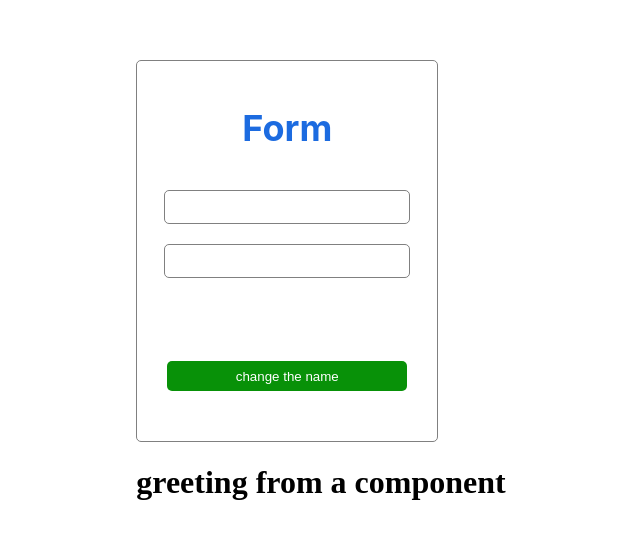
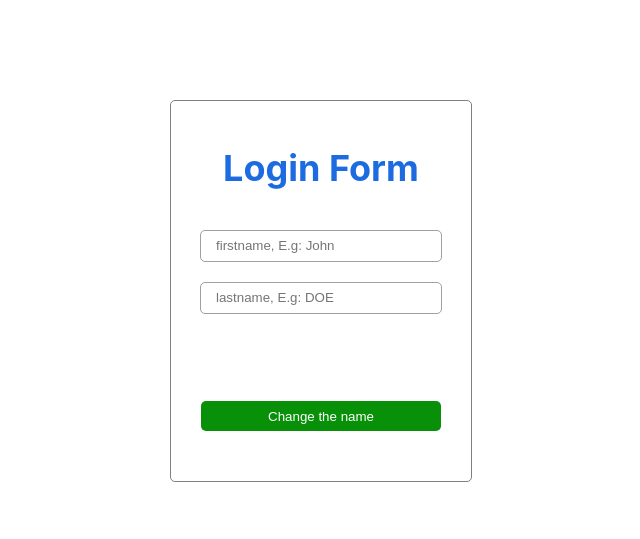
Before and after one commit to sadjosarai/koderHQ, a Vue app: page / in a window 1280 px wide. Shown: the part 117-656 px from the top of the page, without its empty margins (319-959 px from the left). Built offline with nearby package versions, Linux system fonts and the light colour scheme.

Commit message:
components : finalizing shaping

```diff
--- a/src/App.vue
+++ b/src/App.vue
@@ -11,16 +11,13 @@
       <p>you are not registered in our data base</p>
     </div>
   </template>
-  <greeting-message/>
 </template>
 
 <script>
-  import GreetingMessage from './components/GreetingMessage'
   import LoginForm from './components/LoginForm'
   export default {
     name: 'App',
     components:{
-      GreetingMessage,
       LoginForm,
     },
     data(){
--- a/src/components/FormInput.vue
+++ b/src/components/FormInput.vue
@@ -1,11 +1,14 @@
 <template>
-    <input :type="type"/>
+    <input :type="type" :placeholder='placeholder'/>
 </template>
 <script>
 export default {
+    props:[
+        'type',
+        'placeholder',
+    ],
     data(){
         return {
-            type: "text"
         }
     }
 }
@@ -14,9 +17,10 @@ export default {
     input{
         outline:none;
         border-radius:5px;
-        border:1px solid grey;
+        border:1px solid rgb(160, 160, 160);
         height:30px;
-        width:80%;
+        width:70%;
         margin: 10px auto;
+        padding : 0 15px;
         }
 </style>
--- a/src/components/FormSubmitButton.vue
+++ b/src/components/FormSubmitButton.vue
@@ -1,8 +1,12 @@
 <template>
-    <button>change the name</button>
+    <button>{{text}}</button>
 </template>
 <script>
-
+    export default{
+        props:[
+            'text'
+        ]
+    }
 </script>
 <style scoped>
     button{
--- a/src/components/FormTitle.vue
+++ b/src/components/FormTitle.vue
@@ -1,8 +1,12 @@
 <template>
-    <h2 class='form-title-2'> Form </h2>
+    <h2 class='form-title-2'> {{text}} </h2>
 </template>
 <script >
-
+    export default{
+        props:[
+            'text'
+        ]
+    }
 </script>
 <style>
     .form-title-2{
--- a/src/components/GreetingMessage.vue
+++ /dev/null
@@ -1,9 +0,0 @@
-<template>
-    <h1>greeting from a component</h1>
-</template>
-<script>
-
-</script>
-<style>
-
-</style>
--- a/src/components/LoginForm.vue
+++ b/src/components/LoginForm.vue
@@ -7,10 +7,10 @@
         <br/>
         <button @click.prevent="checkUser">change the name</button>
         -->
-        <form-title/>
-        <form-input />
-        <form-input />
-        <form-submit-button />
+        <form-title text='Login Form'/>
+        <form-input type='text' placeholder='firstname, E.g: John'/>
+        <form-input type='text' placeholder='lastname, E.g: DOE'/>
+        <form-submit-button text="Change the name"/>
     </form>
 </template>
 <script>
@@ -28,7 +28,6 @@ export default {
 
         }
     },
-
 }
 </script>
 <style scoped>
```
